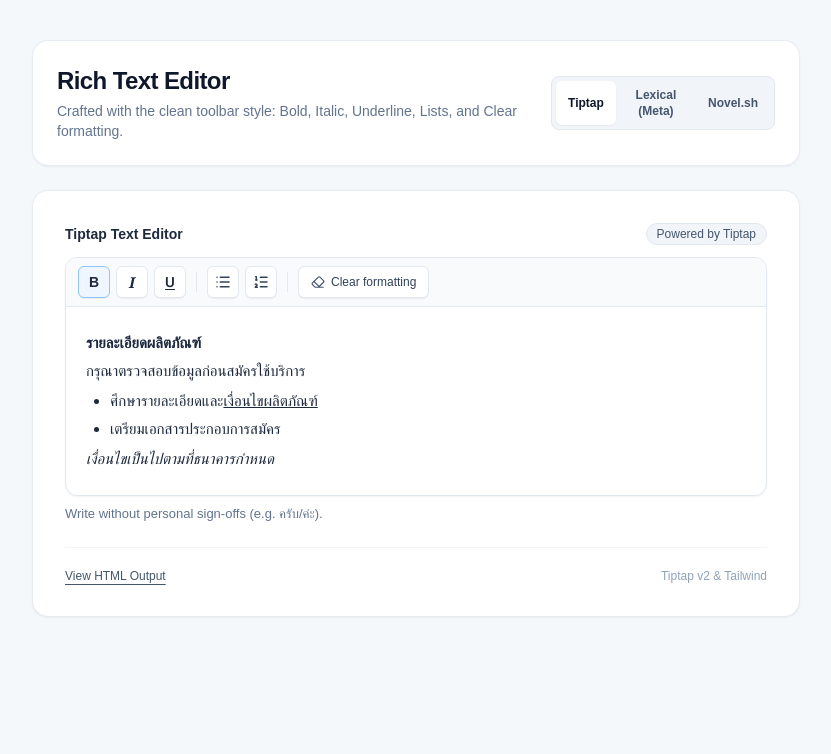
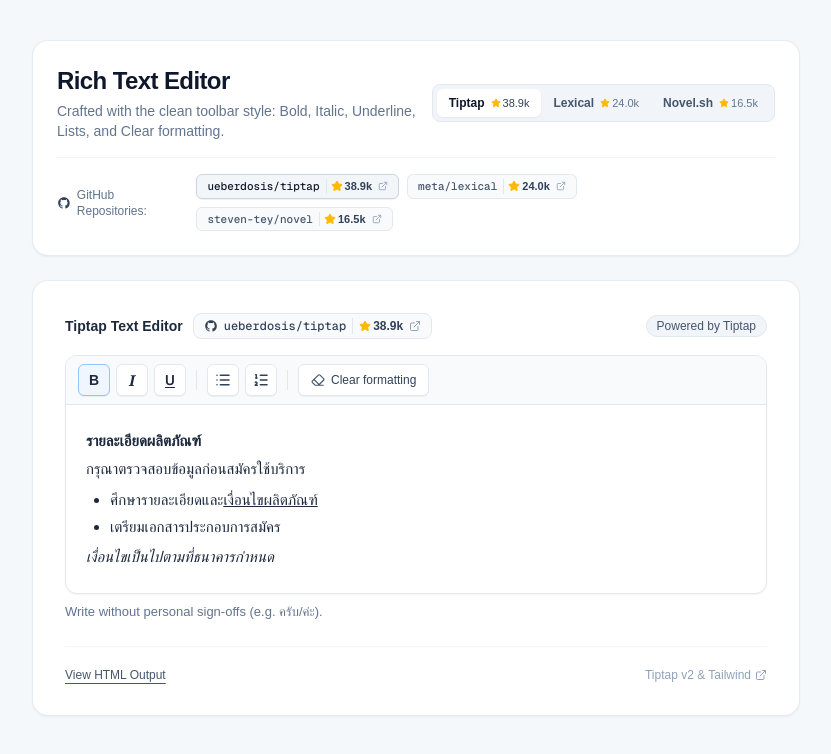
Before and after one commit to SupTarr/next-text-editor, a Next.js app: page / in a window 1280 px wide. Shown: the top 754 px of the page, without its empty margins (224-1055 px from the left). Built offline with nearby package versions, Linux system fonts and the light colour scheme; no server answers.

Commit message:
fix: update stroke width for Eraser icon in editors and adjust loading height

```diff
--- a/src/app/page.tsx
+++ b/src/app/page.tsx
@@ -1,12 +1,75 @@
 'use client';
 
-import { useState } from 'react';
+import React, { useState, useEffect } from 'react';
 import dynamic from 'next/dynamic';
+import { Star, ExternalLink } from 'lucide-react';
+
+function GithubIcon({ className = 'w-4 h-4' }: { className?: string }) {
+  return (
+    <svg className={className} viewBox="0 0 24 24" fill="currentColor" aria-hidden="true">
+      <path
+        fillRule="evenodd"
+        clipRule="evenodd"
+        d="M12 2C6.477 2 2 6.484 2 12.017c0 4.425 2.865 8.18 6.839 9.504.5.092.682-.217.682-.483 0-.237-.008-.868-.013-1.703-2.782.605-3.369-1.343-3.369-1.343-.454-1.158-1.11-1.466-1.11-1.466-.908-.62.069-.608.069-.608 1.003.07 1.53 1.032 1.53 1.032.892 1.53 2.341 1.088 2.91.832.092-.647.35-1.088.636-1.338-2.22-.253-4.555-1.113-4.555-4.951 0-1.093.39-1.988 1.029-2.688-.103-.253-.446-1.272.098-2.65 0 0 .84-.27 2.75 1.026A9.564 9.564 0 0112 6.844c.85.004 1.705.115 2.504.337 1.909-1.296 2.747-1.027 2.747-1.027.546 1.379.202 2.398.1 2.651.64.7 1.028 1.595 1.028 2.688 0 3.848-2.339 4.695-4.566 4.943.359.309.678.92.678 1.855 0 1.338-.012 2.419-.012 2.747 0 .268.18.58.688.482A10.019 10.019 0 0022 12.017C22 6.484 17.522 2 12 2z"
+      />
+    </svg>
+  );
+}
+
+type TabType = 'tiptap' | 'lexical' | 'novel';
+
+interface LibraryMeta {
+  id: TabType;
+  name: string;
+  fullName: string;
+  repo: string;
+  url: string;
+  defaultStars: string;
+  version: string;
+  badge: string;
+  title: string;
+}
+
+const LIBRARIES: LibraryMeta[] = [
+  {
+    id: 'tiptap',
+    name: 'Tiptap',
+    fullName: 'ueberdosis/tiptap',
+    repo: 'ueberdosis/tiptap',
+    url: 'https://github.com/ueberdosis/tiptap',
+    defaultStars: '38.9k',
+    version: 'Tiptap v2 & Tailwind',
+    badge: 'Powered by Tiptap',
+    title: 'Tiptap Text Editor',
+  },
+  {
+    id: 'lexical',
+    name: 'Lexical',
+    fullName: 'meta/lexical',
+    repo: 'meta/lexical',
+    url: 'https://github.com/meta/lexical',
+    defaultStars: '24.0k',
+    version: 'Meta Lexical v0.53 & Tailwind',
+    badge: 'Powered by Lexical',
+    title: 'Lexical Text Editor',
+  },
+  {
+    id: 'novel',
+    name: 'Novel.sh',
+    fullName: 'steven-tey/novel',
+    repo: 'steven-tey/novel',
+    url: 'https://github.com/steven-tey/novel',
+    defaultStars: '16.5k',
+    version: 'Novel v1.0.2 & Tailwind',
+    badge: 'Powered by novel.sh',
+    title: 'Novel.sh Text Editor',
+  },
+];
 
 const TiptapEditor = dynamic(() => import('@/components/TiptapEditor'), {
   ssr: false,
   loading: () => (
-    <div className="w-full h-[220px] rounded-xl border border-slate-200 bg-slate-50/50 animate-pulse flex items-center justify-center text-slate-400 text-sm">
+    <div className="w-full h-55 rounded-xl border border-slate-200 bg-slate-50/50 animate-pulse flex items-center justify-center text-slate-400 text-sm">
       Loading Tiptap editor...
     </div>
   ),
@@ -15,7 +78,7 @@
 const LexicalEditor = dynamic(() => import('@/components/LexicalEditor'), {
   ssr: false,
   loading: () => (
-    <div className="w-full h-[220px] rounded-xl border border-slate-200 bg-slate-50/50 animate-pulse flex items-center justify-center text-slate-400 text-sm">
+    <div className="w-full h-55 rounded-xl border border-slate-200 bg-slate-50/50 animate-pulse flex items-center justify-center text-slate-400 text-sm">
       Loading Lexical editor...
     </div>
   ),
@@ -24,18 +87,46 @@
 const NovelEditor = dynamic(() => import('@/components/NovelEditor'), {
   ssr: false,
   loading: () => (
-    <div className="w-full h-[220px] rounded-xl border border-slate-200 bg-slate-50/50 animate-pulse flex items-center justify-center text-slate-400 text-sm">
+    <div className="w-full h-55 rounded-xl border border-slate-200 bg-slate-50/50 animate-pulse flex items-center justify-center text-slate-400 text-sm">
       Loading Novel editor...
     </div>
   ),
 });
 
 export default function Home() {
-  const [activeTab, setActiveTab] = useState<'tiptap' | 'lexical' | 'novel'>('tiptap');
+  const [activeTab, setActiveTab] = useState<TabType>('tiptap');
   const [tiptapHtml, setTiptapHtml] = useState<string>('');
   const [lexicalHtml, setLexicalHtml] = useState<string>('');
   const [novelHtml, setNovelHtml] = useState<string>('');
   const [showRawHtml, setShowRawHtml] = useState<boolean>(false);
+  const [stars, setStars] = useState<Record<TabType, string>>({
+    tiptap: '38.9k',
+    lexical: '24.0k',
+    novel: '16.5k',
+  });
+
+  useEffect(() => {
+    async function fetchStars() {
+      for (const lib of LIBRARIES) {
+        try {
+          const res = await fetch(`https://api.github.com/repos/${lib.repo}`);
+          if (res.ok) {
+            const data = await res.json();
+            if (typeof data.stargazers_count === 'number') {
+              const count = data.stargazers_count;
+              const formatted = count >= 1000 ? `${(count / 1000).toFixed(1)}k` : `${count}`;
+              setStars((prev) => ({ ...prev, [lib.id]: formatted }));
+            }
+          }
+        } catch {
+          // Keep static default on network or rate limit failure
+        }
+      }
+    }
+    fetchStars();
+  }, []);
+
+  const currentLib = LIBRARIES.find((lib) => lib.id === activeTab) || LIBRARIES[0];
 
   return (
     <main className="min-h-screen bg-slate-100/70 py-10 px-4 sm:px-6 lg:px-8">
@@ -54,59 +145,87 @@
 
             {/* Library Selector Tabs */}
             <div className="inline-flex rounded-lg bg-slate-100 p-1 border border-slate-200 self-start sm:self-auto">
+              {LIBRARIES.map((lib) => (
                 <button
+                  key={lib.id}
                   type="button"
-                onClick={() => setActiveTab('tiptap')}
-                className={`px-3 py-1.5 text-xs font-semibold rounded-md transition-all cursor-pointer ${
-                  activeTab === 'tiptap'
+                  onClick={() => setActiveTab(lib.id)}
+                  className={`px-3 py-1.5 text-xs font-semibold rounded-md transition-all cursor-pointer flex items-center gap-1.5 ${
+                    activeTab === lib.id
                       ? 'bg-white text-slate-900 shadow-xs'
                       : 'text-slate-600 hover:text-slate-900'
                   }`}
                 >
-                Tiptap
+                  <span>{lib.name}</span>
+                  <span className="inline-flex items-center text-amber-500 font-medium text-[11px] gap-0.5">
+                    <Star className="w-2.5 h-2.5 fill-amber-400 text-amber-400" />
+                    <span className={activeTab === lib.id ? 'text-slate-700' : 'text-slate-500'}>
+                      {stars[lib.id]}
+                    </span>
+                  </span>
                 </button>
-              <button
-                type="button"
-                onClick={() => setActiveTab('lexical')}
-                className={`px-3 py-1.5 text-xs font-semibold rounded-md transition-all cursor-pointer ${
-                  activeTab === 'lexical'
-                    ? 'bg-white text-slate-900 shadow-xs'
-                    : 'text-slate-600 hover:text-slate-900'
+              ))}
+            </div>
+          </div>
+
+          {/* All GitHub Repositories Link Row */}
+          <div className="mt-4 pt-4 border-t border-slate-100 flex flex-col sm:flex-row sm:items-center sm:justify-between gap-2.5 text-xs">
+            <div className="flex items-center gap-1.5 text-slate-500 font-medium">
+              <GithubIcon className="w-3.5 h-3.5 text-slate-700" />
+              <span>GitHub Repositories:</span>
+            </div>
+            <div className="flex flex-wrap items-center gap-2">
+              {LIBRARIES.map((lib) => (
+                <a
+                  key={lib.id}
+                  href={lib.url}
+                  target="_blank"
+                  rel="noopener noreferrer"
+                  className={`inline-flex items-center gap-1.5 px-2.5 py-1 text-xs font-medium rounded-md border transition-all ${
+                    activeTab === lib.id
+                      ? 'bg-slate-100/90 text-slate-900 border-slate-300 shadow-2xs'
+                      : 'bg-slate-50 hover:bg-slate-100 text-slate-600 hover:text-slate-900 border-slate-200'
                   }`}
+                  title={`Visit ${lib.fullName} on GitHub`}
                 >
-                Lexical (Meta)
-              </button>
-              <button
-                type="button"
-                onClick={() => setActiveTab('novel')}
-                className={`px-3 py-1.5 text-xs font-semibold rounded-md transition-all cursor-pointer ${
-                  activeTab === 'novel'
-                    ? 'bg-white text-slate-900 shadow-xs'
-                    : 'text-slate-600 hover:text-slate-900'
-                }`}
-              >
-                Novel.sh
-              </button>
+                  <span className="font-mono text-[11px]">{lib.fullName}</span>
+                  <span className="inline-flex items-center text-amber-500 font-semibold gap-0.5 pl-1 border-l border-slate-200">
+                    <Star className="w-3 h-3 fill-amber-400 text-amber-400" />
+                    <span className="text-slate-700 text-[11px]">{stars[lib.id]}</span>
+                  </span>
+                  <ExternalLink className="w-2.5 h-2.5 text-slate-400" />
+                </a>
+              ))}
             </div>
           </div>
         </div>
 
         {/* Text Editor Card */}
         <div className="bg-white p-6 sm:p-8 rounded-2xl border border-slate-200/80 shadow-xs">
-          <div className="flex items-center justify-between mb-3">
+          <div className="flex flex-col sm:flex-row sm:items-center sm:justify-between gap-3 mb-4">
+            <div className="flex flex-wrap items-center gap-2.5">
               <label className="block text-sm font-semibold text-slate-800">
-              {activeTab === 'tiptap'
-                ? 'Tiptap Text Editor'
-                : activeTab === 'lexical'
-                ? 'Lexical Text Editor'
-                : 'Novel.sh Text Editor'}
+                {currentLib.title}
               </label>
-            <span className="text-xs px-2.5 py-0.5 rounded-full bg-slate-100 text-slate-600 font-medium border border-slate-200">
-              {activeTab === 'tiptap'
-                ? 'Powered by Tiptap'
-                : activeTab === 'lexical'
-                ? 'Powered by Lexical'
-                : 'Powered by novel.sh'}
+              <a
+                href={currentLib.url}
+                target="_blank"
+                rel="noopener noreferrer"
+                className="inline-flex items-center gap-1.5 px-2.5 py-1 text-xs font-medium text-slate-700 bg-slate-50 hover:bg-slate-100 hover:text-slate-900 rounded-lg border border-slate-200 transition-colors group"
+                title={`Open ${currentLib.fullName} on GitHub`}
+              >
+                <GithubIcon className="w-3.5 h-3.5 text-slate-700 group-hover:text-slate-900" />
+                <span className="font-mono text-xs">{currentLib.fullName}</span>
+                <span className="inline-flex items-center text-amber-500 font-semibold gap-0.5 pl-1.5 border-l border-slate-200">
+                  <Star className="w-3 h-3 fill-amber-400 text-amber-400" />
+                  <span className="text-slate-700">{stars[activeTab]}</span>
+                </span>
+                <ExternalLink className="w-3 h-3 text-slate-400 group-hover:text-slate-600" />
+              </a>
+            </div>
+
+            <span className="text-xs px-2.5 py-0.5 rounded-full bg-slate-100 text-slate-600 font-medium border border-slate-200 self-start sm:self-auto">
+              {currentLib.badge}
             </span>
           </div>
 
@@ -143,13 +262,15 @@
             >
               {showRawHtml ? 'Hide HTML Output' : 'View HTML Output'}
             </button>
-            <span className="text-slate-400">
-              {activeTab === 'tiptap'
-                ? 'Tiptap v2 & Tailwind'
-                : activeTab === 'lexical'
-                ? 'Meta Lexical v0.53 & Tailwind'
-                : 'Novel v1.0.2 & Tailwind'}
-            </span>
+            <a
+              href={currentLib.url}
+              target="_blank"
+              rel="noopener noreferrer"
+              className="inline-flex items-center gap-1 text-slate-400 hover:text-slate-600 transition-colors"
+            >
+              <span>{currentLib.version}</span>
+              <ExternalLink className="w-3 h-3" />
+            </a>
           </div>
 
           {showRawHtml && (
--- a/src/components/LexicalEditor.tsx
+++ b/src/components/LexicalEditor.tsx
@@ -248,7 +248,7 @@
         title="Clear formatting"
         aria-label="Clear formatting"
       >
-        <Eraser className="w-3.5 h-3.5 stroke-[2] text-slate-600" />
+        <Eraser className="w-3.5 h-3.5 stroke-2 text-slate-600" />
         <span className="text-xs font-medium text-slate-700">Clear formatting</span>
       </button>
     </div>
@@ -363,7 +363,7 @@
           <div className="relative">
             <RichTextPlugin
               contentEditable={
-                <ContentEditable className="min-h-[160px] p-5 text-slate-800 text-[15px] leading-relaxed outline-none lexical-content" />
+                <ContentEditable className="min-h-40 p-5 text-slate-800 text-[15px] leading-relaxed outline-none lexical-content" />
               }
               placeholder={
                 <div className="pointer-events-none absolute left-5 top-5 text-[15px] text-slate-400 select-none">
--- a/src/components/NovelEditor.tsx
+++ b/src/components/NovelEditor.tsx
@@ -132,7 +132,7 @@
         title="Clear formatting"
         aria-label="Clear formatting"
       >
-        <Eraser className="w-3.5 h-3.5 stroke-[2] text-slate-600" />
+        <Eraser className="w-3.5 h-3.5 stroke-2 text-slate-600" />
         <span className="text-xs font-medium text-slate-700">Clear formatting</span>
       </button>
     </div>
--- a/src/components/TiptapEditor.tsx
+++ b/src/components/TiptapEditor.tsx
@@ -160,7 +160,7 @@
             title="Clear formatting"
             aria-label="Clear formatting"
           >
-            <Eraser className="w-3.5 h-3.5 stroke-[2] text-slate-600" />
+            <Eraser className="w-3.5 h-3.5 stroke-2 text-slate-600" />
             <span className="text-xs font-medium text-slate-700">Clear formatting</span>
           </button>
         </div>
```
Lines whose indentation alone changed are shown as unchanged.
